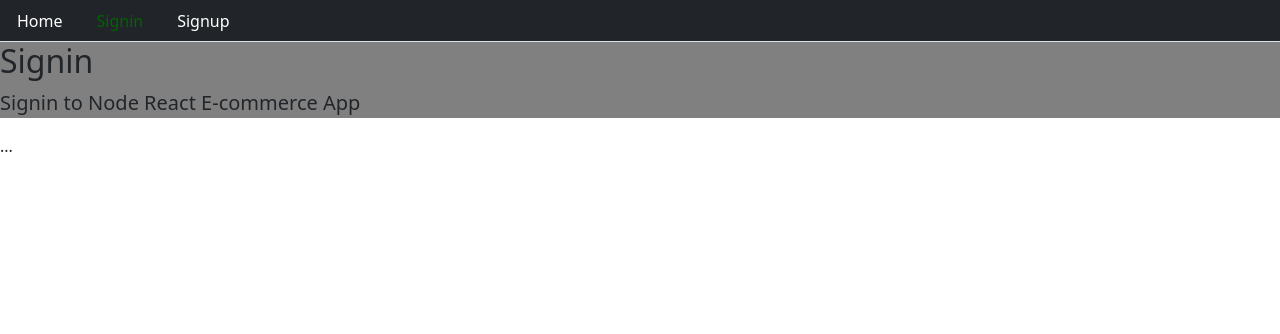
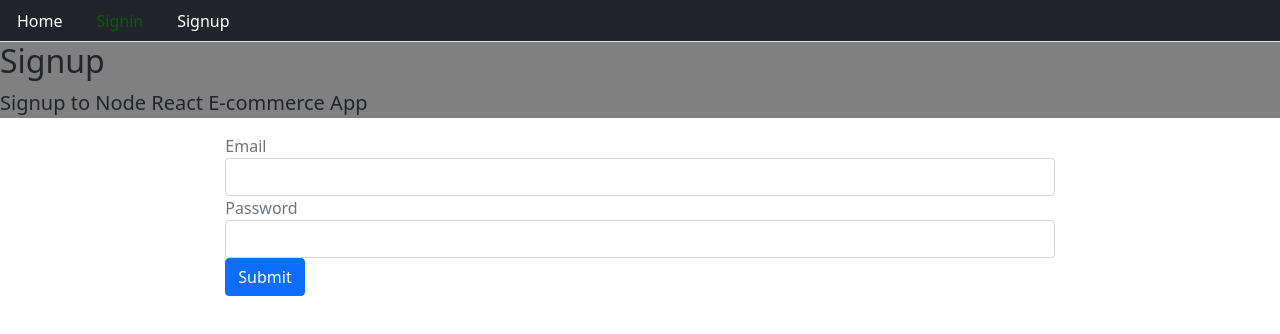
Before and after one commit to salogo/online_shopping_client, a React (Create React App) app: page /signin in a window 1280 px wide. Shown: the top 334 px of the page. Built offline with nearby package versions, Linux system fonts and the light colour scheme.

Commit message:
signin form

```diff
--- /dev/null
+++ b/src/auth/index.js
@@ -0,0 +1,38 @@
+import { API } from "../config";
+
+
+export const signup = user => {
+    // console.log(name,email, password);
+    return fetch(`${API}/signup`, {
+      method: "POST",
+      headers: {
+        Accept: "application/json",
+        "Content-Type": "application/json"
+      },
+      body: JSON.stringify(user)
+    })
+      .then(response => {
+        return response.json()
+      })
+      .catch(err => {
+        console.log(err)
+      })
+  };
+
+  export const signin = user => {
+    // console.log(name,email, password);
+    return fetch(`${API}/signin`, {
+      method: "POST",
+      headers: {
+        Accept: "application/json",
+        "Content-Type": "application/json"
+      },
+      body: JSON.stringify(user)
+    })
+      .then(response => {
+        return response.json()
+      })
+      .catch(err => {
+        console.log(err)
+      })
+  };
--- a/src/user/Signin.js
+++ b/src/user/Signin.js
@@ -1,10 +1,88 @@
-import React from "react";
+import React, { useState } from "react";
+import { Redirect } from "react-router-dom";
 import Layout from "../core/Layout";
+import { signin } from "../auth/index";
 
-const Signin = () => (
-    <Layout title="Signin" description="Signin to Node React E-commerce App">
-        ...
+const Signin = () => {
+  const [values, setValues] = useState({
+   email: "",
+   password: "",
+   error: "",
+   loading: false,
+   redirectToReferrer: false
+ });
+
+  const { email, password, loading, error, redirectToReferrer } = values
+
+  const handleChange = name => event => {
+    setValues({ ...values, error: false, [name]: event.target.value });
+  }
+
+  const clickSubmit = (event) => {
+    event.preventDefault();
+    setValues({ ...values, error: false, loading: true });
+    signin({ email, password })
+      .then(data => {
+        if (data.error) {
+          setValues({ ...values, error: data.error, loading: false });
+        } else {
+          setValues({
+            ...values,
+            redirectToReferrer: true
+          });
+        }
+      })
+  };
+
+  const signUpForm = () => (
+    <form>
+
+
+      <div className="form-group">
+        <label className="text-muted">Email</label>
+        <input onChange={handleChange("email")} type="email" className="form-control" value={email} />
+      </div>
+
+      <div className="form-group">
+        <label className="text-muted">Password</label>
+        <input onChange={handleChange("password")} type="password" className="form-control" value={password} />
+      </div>
+
+      <button onClick={clickSubmit} className="btn btn-primary">
+        Submit
+          </button>
+
+    </form>
+  );
+
+  const showError = () => (
+    <div className="alert alert-danger"
+      style={{ display: error ? "" : "none" }}
+    >
+      {error}
+    </div>
+  )
+  const showLoading = () => (
+    loading && (<div className="alert alert-info"><h2>Loading...</h2></div>)
+  );
+  const redirectUser = () => {
+      if(redirectToReferrer){
+          return <Redirect to="/" />
+      }
+  }
+
+  return (
+    <Layout
+      title="Signup" description="Signup to Node React E-commerce App"
+      className="container col-md-8 offset-md-2"
+    >
+      {showLoading()}
+      {showError()}
+      {signUpForm()}
+      {redirectUser()}
     </Layout>
-);
+
+  );
+};
 
 export default Signin;
--- a/src/user/Signup.js
+++ b/src/user/Signup.js
@@ -1,10 +1,10 @@
 import React, { useState } from "react";
 import { Link } from "react-router-dom";
 import Layout from "../core/Layout";
-import { API } from "../config";
+import { signup } from "../auth/index";
 
 const Signup = () => {
-  const [values, setValues] = useState({name: "",email: "",password: "",error: "",success: false})
+  const [values, setValues] = useState({ name: "", email: "", password: "", error: "", success: false })
 
   const { name, email, password, success, error } = values
 
@@ -12,39 +12,21 @@
     setValues({ ...values, error: false, [name]: event.target.value });
   }
 
-  const signup = user => {
-    // console.log(name,email, password);
-    return fetch(`${API}/signup`, {
-      method: "POST",
-      headers: {
-        Accept: "application/json",
-        "Content-Type": "application/json"
-      },
-      body: JSON.stringify(user)
-    })
-      .then(response => {
-        return response.json()
-      })
-      .catch(err => {
-        console.log(err)
-      })
-  };
-
   const clickSubmit = (event) => {
     event.preventDefault();
-    setValues({...values, error: false})
+    setValues({ ...values, error: false })
     signup({ name, email, password })
       .then(data => {
-      if(data.error) {
-        setValues({...values, error: data.error, success: false})
+        if (data.error) {
+          setValues({ ...values, error: data.error, success: false })
         } else {
           setValues({
             ...values,
-          name:"",
-          email:"",
-          password:"",
-          error:"",
-          success:true
+            name: "",
+            email: "",
+            password: "",
+            error: "",
+            success: true
           })
         }
       })
@@ -55,7 +37,7 @@
 
       <div className="form-group">
         <label className="text-muted">Name</label>
-        <input onChange={handleChange("name")} type="text" className="form-control" value={name}/>
+        <input onChange={handleChange("name")} type="text" className="form-control" value={name} />
       </div>
 
       <div className="form-group">
@@ -77,13 +59,13 @@
 
   const showError = () => (
     <div className="alert alert-danger"
-     style={{display: error ? "" : "none"}}
+      style={{ display: error ? "" : "none" }}
     >
       {error}
     </div>
   )
   const showSuccess = () => (
-    <div className="alert alert-info" style={{display: success ? "" : "none"}}>
+    <div className="alert alert-info" style={{ display: success ? "" : "none" }}>
       Your account has been created successfully. please <Link to="/signin">Singnin</Link>
     </div>
   )
```
Also changed, not shown: 1 other file (tests, documents, lock files or other folders). Lines whose indentation alone changed are shown as unchanged.
